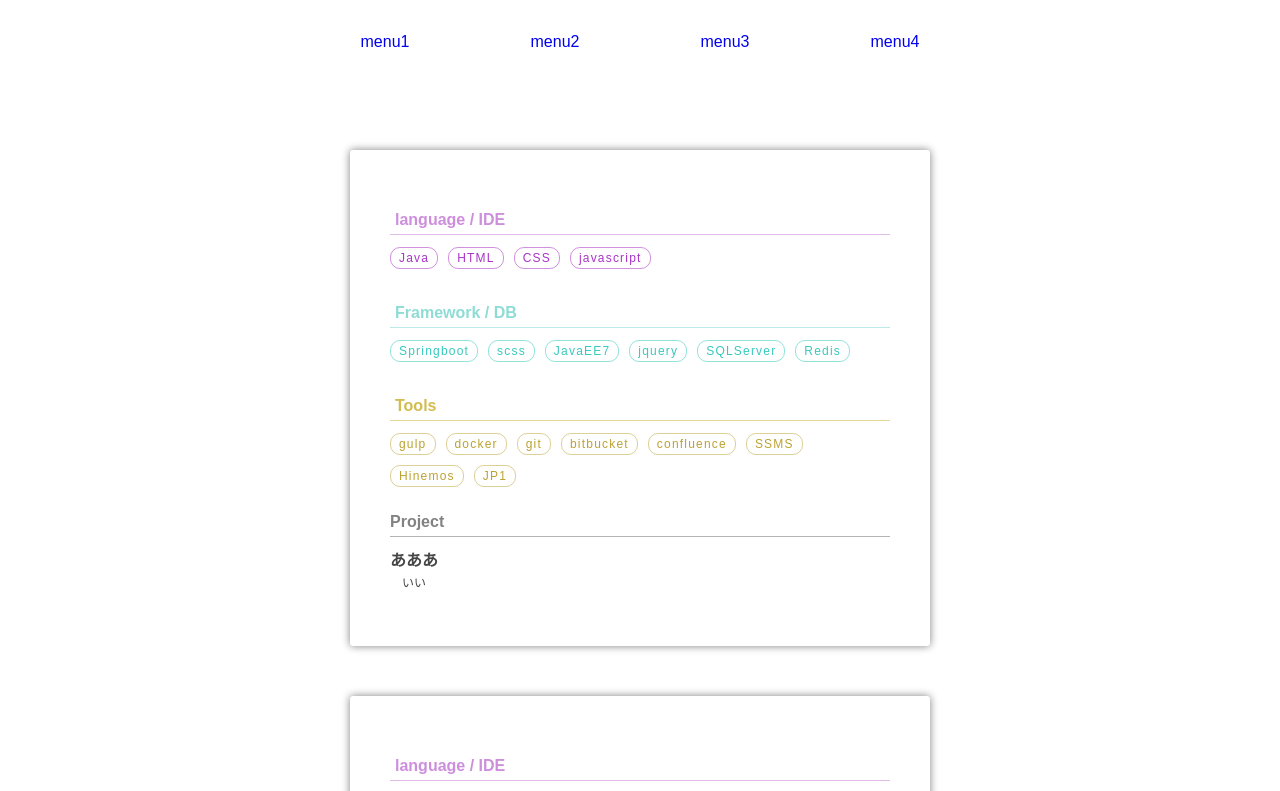
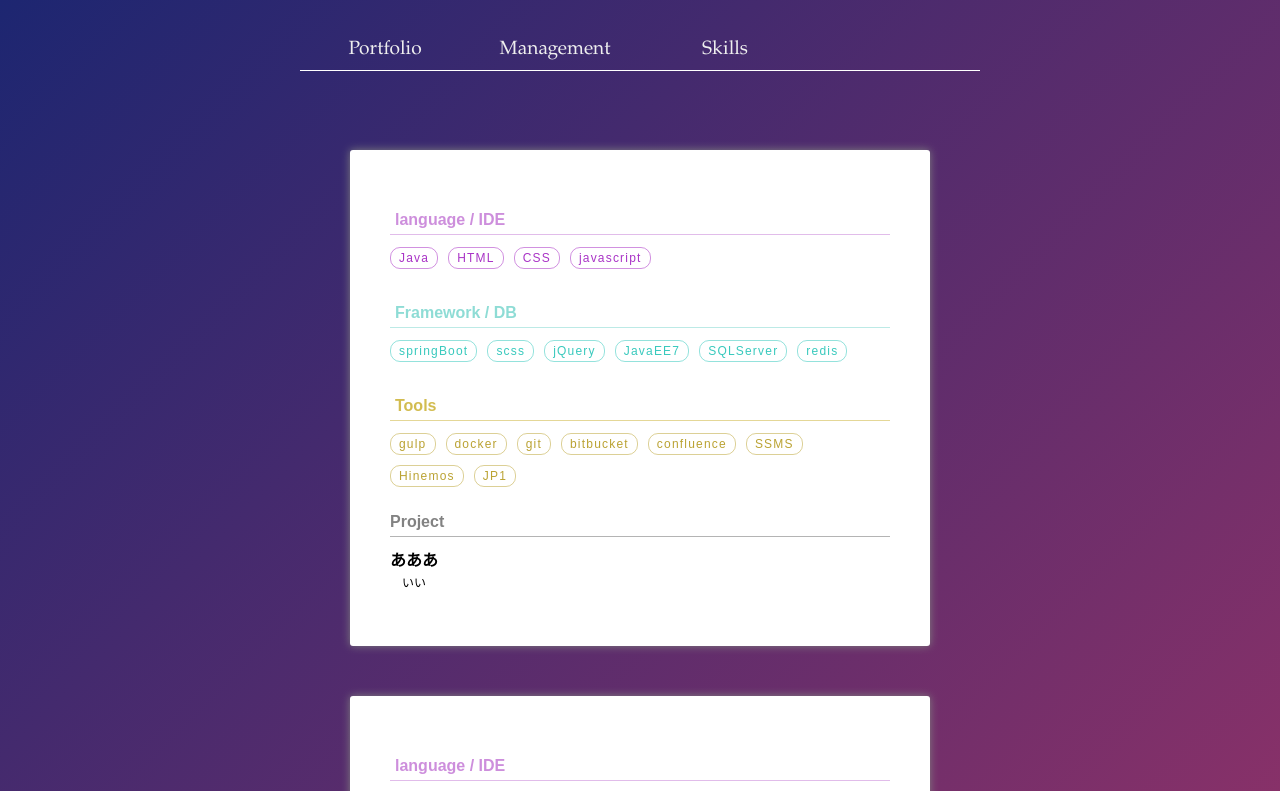
Before and after one commit to masamiShim/react-practice, a React app: page / in a window 1280 px wide. Shown: the top 791 px of the page. Built offline with nearby package versions, Linux system fonts and the light colour scheme.

Commit message:
ReactRouterを導入

```diff
--- a/index.html
+++ b/index.html
@@ -7,11 +7,7 @@
 </head>
 <body>
 <div class="content-wrapper">
-    <div id="header" class="header"></div>
-    <div id="test"></div>
     <div id="content" class="content"></div>
-    <div id="sel"></div>
-    <div id="footer" class="footer"></div>
 </div>
 </body>
 </html>
--- a/package.json
+++ b/package.json
@@ -15,6 +15,8 @@
   "author": "",
   "license": "ISC",
   "dependencies": {
+    "@types/react-router": "^4.0.32",
+    "@types/react-router-dom": "^4.3.1",
     "browserify": "^16.2.3",
     "css-loader": "^1.0.0",
     "less": "^3.8.1",
@@ -22,6 +24,8 @@
     "postcss-loader": "^3.0.0",
     "react": "^16.5.2",
     "react-dom": "^16.5.2",
+    "react-router": "^4.3.1",
+    "react-router-dom": "^4.3.1",
     "style-loader": "^0.23.1",
     "styled-components": "^4.0.2",
     "styled-jsx": "^3.1.0",
--- a/src/components/index/skillCategory.tsx
+++ b/src/components/index/skillCategory.tsx
@@ -26,7 +26,6 @@ export class Item implements ItemProps {
     isStockEmpty (): boolean {
         return this.stock === 0
     }
-
 }
 
 export const ItemList = (props: any) => {
@@ -38,11 +37,29 @@ export const ItemList = (props: any) => {
 export const ItemDd = (props: any) => {
     return <dd className={props.style}>{props.content}</dd>
 }
-let languages: Array<string> = new Array<string>()
+
+let languages: Array<string> = []
 languages.push('Java')
 languages.push('HTML')
 languages.push('CSS')
 languages.push('javascript')
+
+let frameworks: Array<string> = []
+frameworks.push('springBoot')
+frameworks.push('scss')
+frameworks.push('jQuery')
+frameworks.push('JavaEE7')
+frameworks.push('SQLServer')
+frameworks.push('redis')
+let tools: Array<string> = []
+tools.push('gulp')
+tools.push('docker')
+tools.push('git')
+tools.push('bitbucket')
+tools.push('confluence')
+tools.push('SSMS')
+tools.push('Hinemos')
+tools.push('JP1')
 
 export const SkillList = (props: any) => {
     return <dl className={styled.listCategory}>
@@ -61,26 +78,14 @@ const ItemDetail = (props: any) => {
                            labelTitle={'language / IDE'}
                            itemStyle={styled.itemSkill}
                            items={languages}/>
-                <dl className={styled.listCategory}>
-                    <dt className={styled.listFrameworkLabel}><strong>Framework / DB</strong></dt>
-                    <dd className={styled.itemFramework}>Springboot</dd>
-                    <dd className={styled.itemFramework}>scss</dd>
-                    <dd className={styled.itemFramework}>JavaEE7</dd>
-                    <dd className={styled.itemFramework}>jquery</dd>
-                    <dd className={styled.itemFramework}>SQLServer</dd>
-                    <dd className={styled.itemFramework}>Redis</dd>
-                </dl>
-                <dl className={styled.listCategory}>
-                    <dt className={styled.listToolLabel}><strong>Tools</strong></dt>
-                    <dd className={styled.itemTool}>gulp</dd>
-                    <dd className={styled.itemTool}>docker</dd>
-                    <dd className={styled.itemTool}>git</dd>
-                    <dd className={styled.itemTool}>bitbucket</dd>
-                    <dd className={styled.itemTool}>confluence</dd>
-                    <dd className={styled.itemTool}>SSMS</dd>
-                    <dd className={styled.itemTool}>Hinemos</dd>
-                    <dd className={styled.itemTool}>JP1</dd>
-                </dl>
+                <SkillList labelStyle={styled.listFrameworkLabel}
+                           labelTitle={'Framework / DB'}
+                           itemStyle={styled.itemFramework}
+                           items={frameworks}/>
+                <SkillList labelStyle={styled.listToolLabel}
+                           labelTitle={'Tools'}
+                           itemStyle={styled.itemTool}
+                           items={tools}/>
             </div>
             <div>
                 <dl>
--- a/src/index.css
+++ b/src/index.css
@@ -1,7 +1,8 @@
 body {
     margin: 20px;
     font-family: Arial, "メイリオ", serif;
-    color: #454545;
+    background: linear-gradient(-45deg, rgb(195, 55, 100), rgb(29, 38, 113));
+    background-size: cover;
 }
 
 .content {
--- a/src/index.tsx
+++ b/src/index.tsx
@@ -4,36 +4,31 @@ import * as styled from './index.css'
 import Header from './layout/header'
 import Footer from './layout/footer'
 import { Item, ItemList } from './components/index/skillCategory'
-// import { Language } from './api/models/Portfolio'
-import { Category } from './api/enums/Category'
-// import { SkillRepository } from './api/repositories/SkillRepository'
-import { Select } from './components/shared/input/select'
+import { BrowserRouter as Router, Route } from 'react-router-dom'
 
 const Content = (props: any) => {
     return <div className={styled.content}>{props.contents}</div>
 }
 
-// const skills: Array<Language> = SkillRepository.findAll()
-
-const tes = []
+const tes: Array<Item> = []
 tes.push(new Item('item1', 1, 0))
 tes.push(new Item('item2', 2, 2))
 tes.push(new Item('item3', 3, 3))
 
+const App = () => {
+    return <Content contents={<ItemList items={tes}/>}/>
+}
+
+// const skills: Array<Language> = SkillRepository.findAll()
 ReactDOM.render(
-    <Content contents={<ItemList items={tes}/>}/>,
-    document.getElementById('content'))
-
-ReactDOM.render(
-    <Select options={Category.convertSelecInputHelper().getOptions()} name={'skill.name'} selectedVal={null}/>,
-    document.getElementById('sel'))
-
-ReactDOM.render(
-    <Header/>
+    <Router>
+        <div>
+            <Header/>
+            <Route path='/' component={App}/>
+            <Footer/>
+        </div>
+    </Router>
     ,
-    document.getElementById('header'))
-
-ReactDOM.render(
-    <Footer/>
-    ,
-    document.getElementById('footer'))
+    document
+        .getElementById('content')
+)
--- /dev/null
+++ b/src/layout/footer.css.d.ts
@@ -0,0 +1 @@
+export const footer: string
--- a/src/layout/header.css
+++ b/src/layout/header.css
@@ -5,7 +5,9 @@ nav > ul {
     margin: 0;
     padding: 0;
     height: 100%;
+    line-height: 2em;
     list-style: none;
+    border-bottom: 1px solid #fff;
 }
 
 nav > ul > li {
@@ -17,13 +19,15 @@ nav > ul > li {
 
 nav > ul > li > a {
     text-decoration: none;
-    background: #fff;
+    font-family: "Palatino Linotype", serif;
+    font-size: 1.2em;
+    color: #eee;
     width: 100%;
     height: 100%;
 }
 
 nav > ul > li > a:hover {
-    background: #ddd;
+    font-size: 1.5em;
 }
 
 nav > ul > li > a > span {
@@ -36,7 +40,7 @@ nav > ul > li > a > span {
 .header {
     position: relative;
     top: 0;
-    background: #dedede;
+    background: transparent;
     margin: 0 auto 20px auto;
     width: 680px;
     height: 50px;
--- /dev/null
+++ b/src/layout/header.css.d.ts
@@ -0,0 +1 @@
+export const header: string
--- a/src/layout/header.tsx
+++ b/src/layout/header.tsx
@@ -11,10 +11,9 @@ class Header extends React.Component {
             <header className={styled.header}>
                 <nav>
                     <ul>
-                        <li><a href='#'><span>menu1</span></a></li>
-                        <li><a href='#'><span>menu2</span></a></li>
-                        <li><a href='#'><span>menu3</span></a></li>
-                        <li><a href='#'><span>menu4</span></a></li>
+                        <li><a href='#'><span>Portfolio</span></a></li>
+                        <li><a href='#'><span>Management</span></a></li>
+                        <li><a href='#'><span>Skills</span></a></li>
                     </ul>
                 </nav>
             </header>
```
Also changed, not shown: src/api/common/Menu.ts (added, +19 -0 lines), src/components/index/skillCategory.css.d.ts (added, +14 -0 lines), 1 other file (tests, documents, lock files or other folders).
